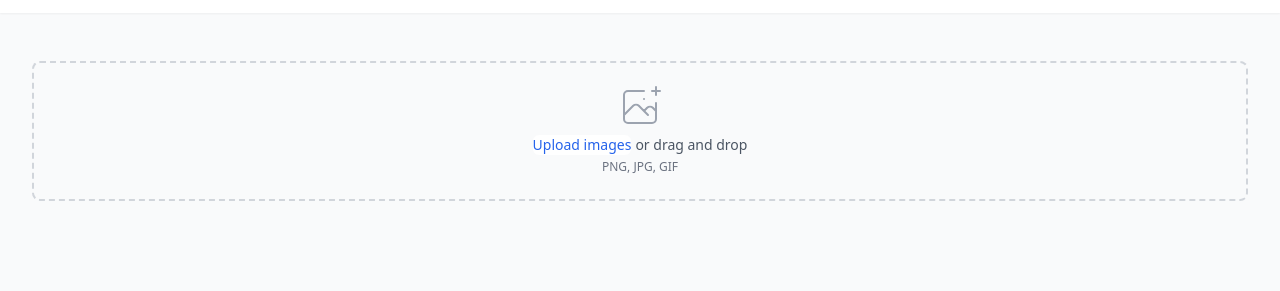
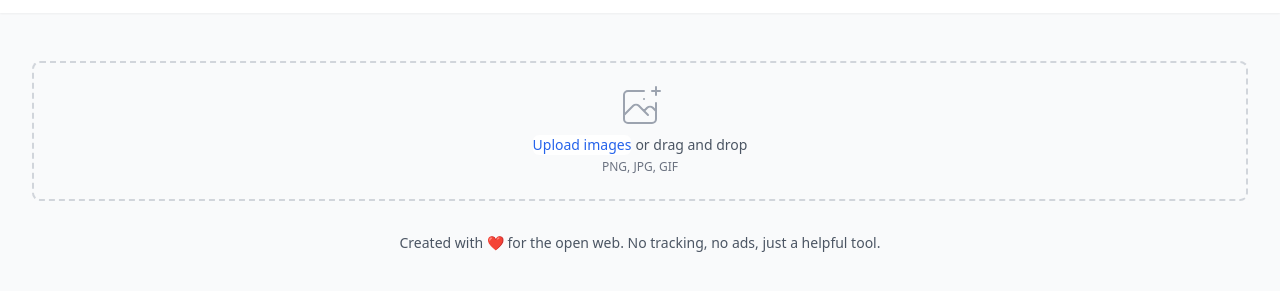
Before and after one commit to lklynet/smolp, a plain HTML site: page index.html in a window 1280 px wide. Shown: the part 79-370 px from the top of the page. Drawn offline with nearby package versions, Linux system fonts and the light colour scheme.

Commit message:
docs: add footer to index.html with a message about the open web
Add a footer to the index.html file to provide a brief message about the purpose of the tool, emphasizing its commitment to the open web, no tracking, and no ads.

```diff
--- a/index.html
+++ b/index.html
@@ -162,6 +162,9 @@
                         </button>
                     </div>
                 </div>
+                <footer class="text-center mt-8 text-gray-600 text-sm">
+                    <p>Created with ❤️ for the open web. No tracking, no ads, just a helpful tool.</p>
+                </footer>
             </div>
         </main>
     </div>
```
